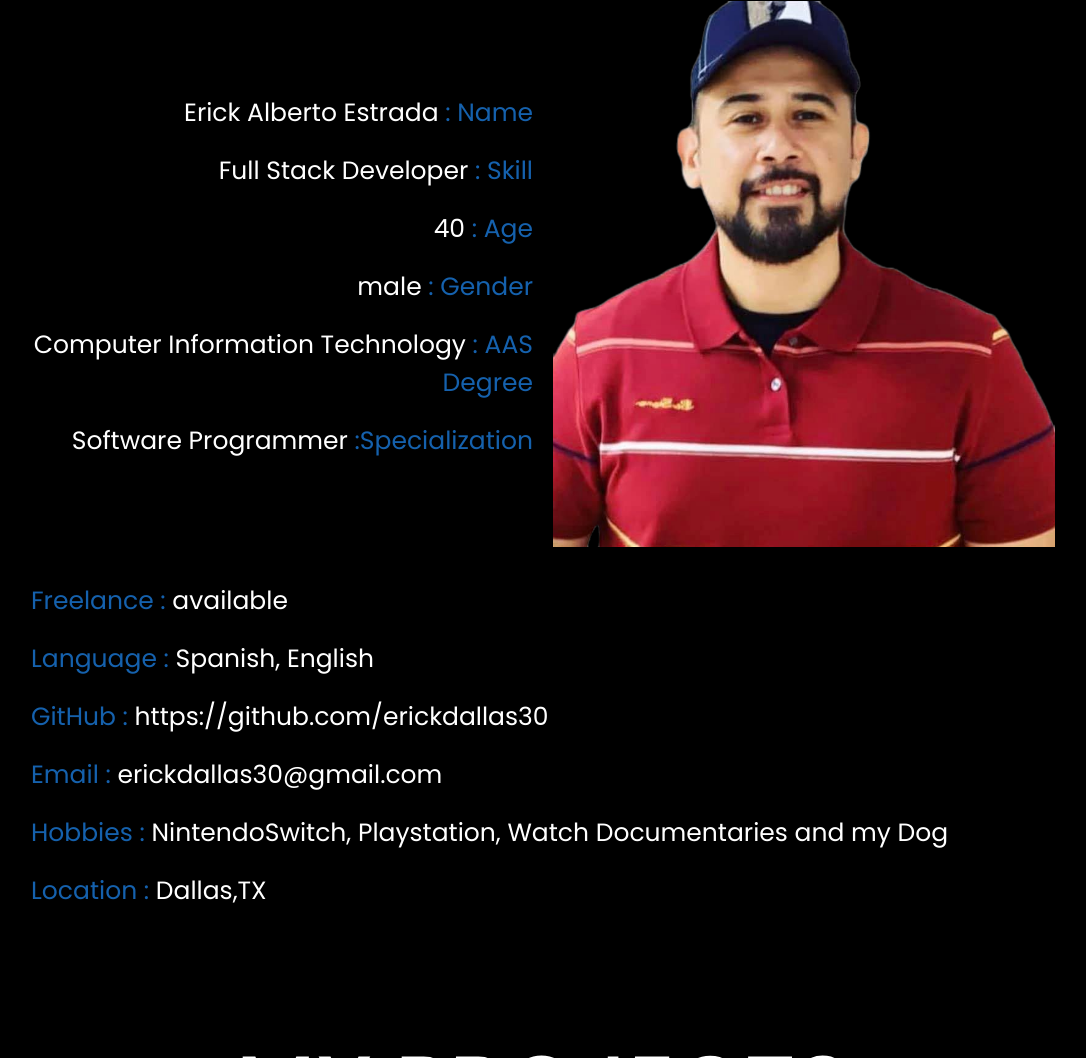
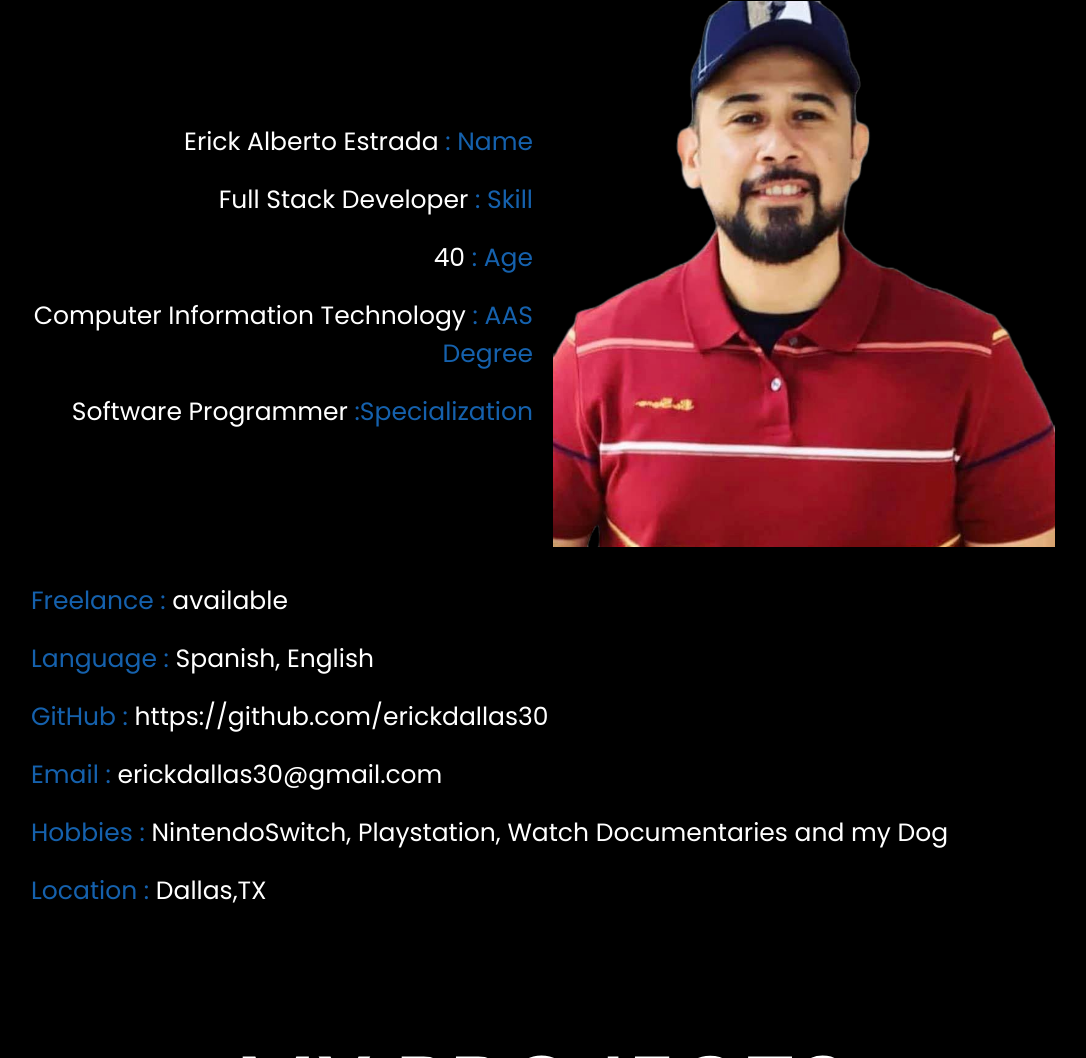
Before and after one commit to erickdallas30/erickdallas30.github.io, a plain HTML site: page index.html in a window 1280 px wide. Shown: the part 1282-2340 px from the top of the page, without its empty margins (97-1183 px from the left). Drawn offline with Linux system fonts and the light colour scheme.

Commit message:
editing about me

```diff
--- a/index.html
+++ b/index.html
@@ -117,7 +117,6 @@
             <p> Erick Alberto Estrada <span> : name </span> </p>
             <p> Full Stack Developer <span> : skill</span> </p>
             <p> 40 <span> : age</span> </p>
-            <p> male <span> : gender</span> </p>
             <p> Computer Information Technology <span> : AAS Degree</span> </p>
             <p> Software Programmer<span> :Specialization</span> </p>
          </div>
```
